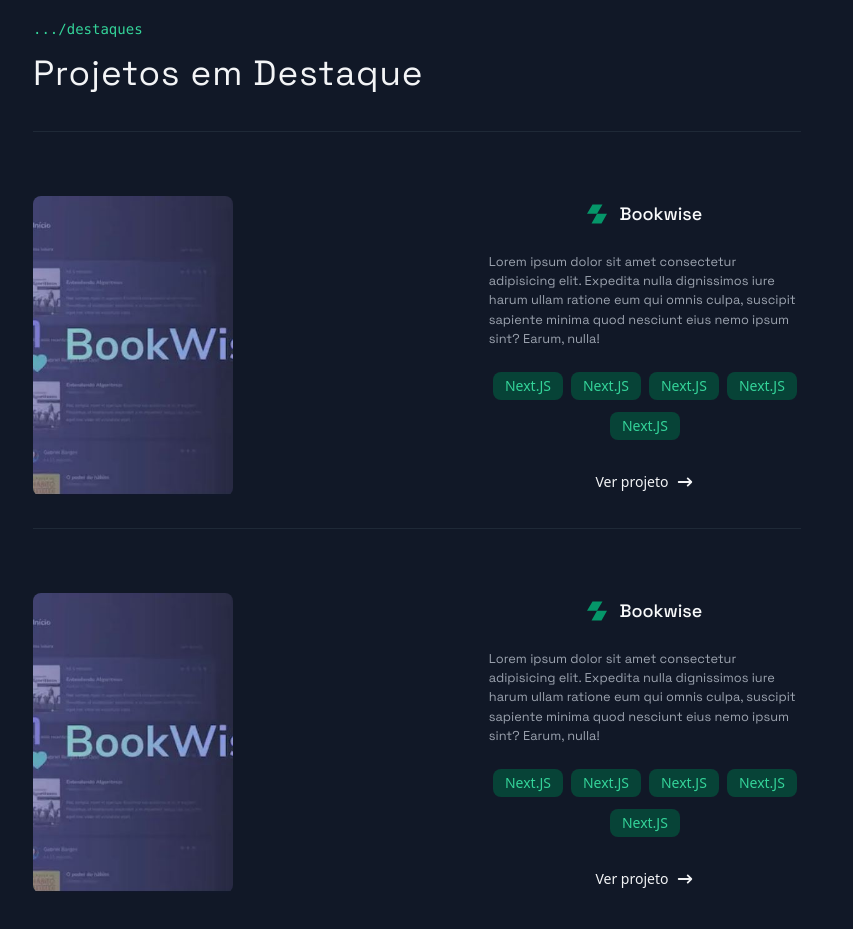
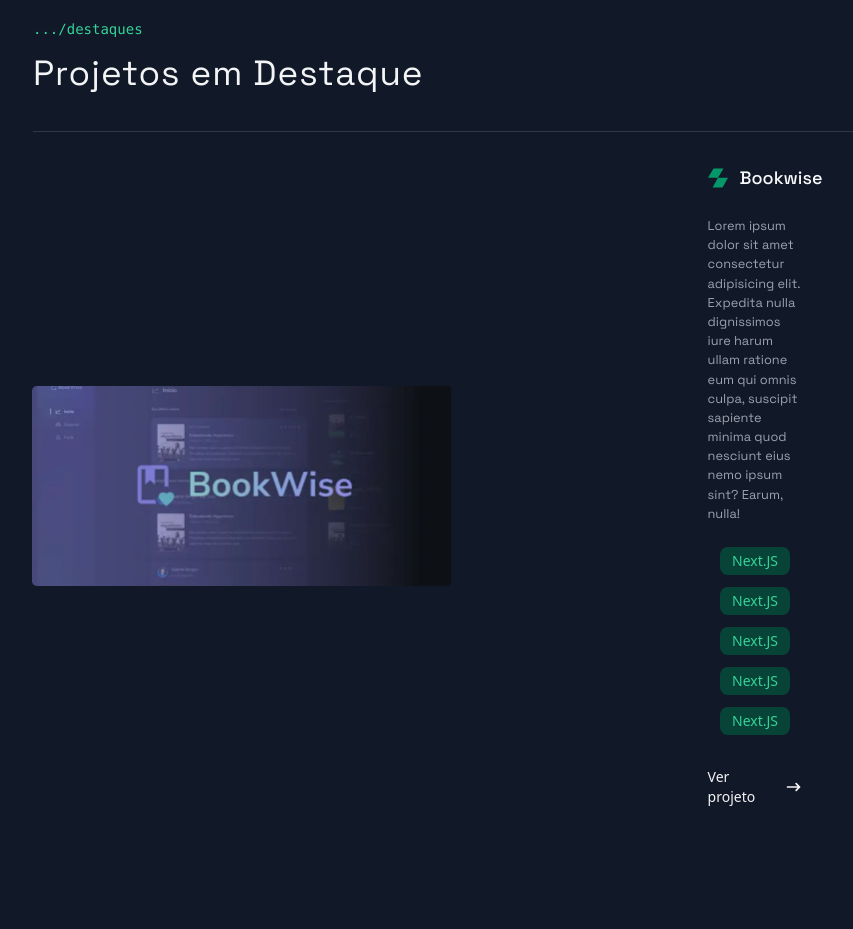
Before and after one commit to ziembick/ziembick-portfolio, a Next.js app: page / in a window 1280 px wide. Shown: the part 2240-3169 px from the top of the page, without its empty margins (31-884 px from the left). After the commit the page ends 3111 px from the top, so only its background shows below. Built offline with nearby package versions, Linux system fonts and the light colour scheme.

Commit message:
horizontal

```diff
--- /dev/null
+++ b/src/app/components/divider/horizontal.sass
@@ -0,0 +1,5 @@
+.horizontal-divider
+  max-width: 1200px
+  margin-top: 2rem
+  margin-bottom: 2rem
+  border-bottom: 1px solid #2d3748
--- a/src/app/components/divider/horizontal.tsx
+++ b/src/app/components/divider/horizontal.tsx
@@ -1,4 +1,5 @@
 import { cn } from "@/app/lib/utils";
+import "./horizontal.sass"
 
 type HorizontalDividerProps = {
   className?: string;
@@ -7,7 +8,7 @@ type HorizontalDividerProps = {
 export const HorizontalDivider = ({ className }: HorizontalDividerProps) => {
   return (
     <div
-      className={cn("w-full my-8 border-b border-b-gray-800", className)}
+      className={cn("horizontal-divider", className)}
     ></div>
   );
 };
--- a/src/app/components/pages/home/highlighlighted-projects/highlight.sass
+++ b/src/app/components/pages/home/highlighlighted-projects/highlight.sass
@@ -5,4 +5,4 @@
   display: flex
   flex-direction: column
   align-items: center
-  width: 1200px
+  max-width: 1200px
--- a/src/app/components/pages/home/highlighlighted-projects/index.tsx
+++ b/src/app/components/pages/home/highlighlighted-projects/index.tsx
@@ -1,7 +1,7 @@
 import { HorizontalDivider } from "@/app/components/divider/horizontal";
 import { SectionTitle } from "@/app/components/section-title";
 import { ProjectCard } from "./project-card";
-import "./highlight.sass"
+import "./highlight.sass";
 import { Link } from "@/app/components/link";
 import { HiArrowNarrowRight } from "react-icons/hi";
 import Image from "next/image";
@@ -10,23 +10,9 @@ export const HighLightedProjects = () => {
   return (
     <section className="container py-16">
       <SectionTitle subtitle="destaques" title="Projetos em Destaque" />
-      <HorizontalDivider className="mb-16" />
-
-      <div className="projetos">
+      <HorizontalDivider />
+      <div>
         <ProjectCard />
-        <HorizontalDivider className="mb-16" />
-        <ProjectCard />
-        {/* <HorizontalDivider className="my-16" /> */}
-        {/* <ProjectCard />
-        <HorizontalDivider className="my-16" /> */}
-
-        {/* <p className="flex items-center gap-1.5">
-          <span className="text-gray-400">Se interessou?</span>
-          <Link href="/projects" className="inline-flex">
-            Ver todos
-            <HiArrowNarrowRight />
-          </Link>
-        </p> */}
       </div>
     </section>
   );
--- a/src/app/components/pages/home/highlighlighted-projects/project-card/index.tsx
+++ b/src/app/components/pages/home/highlighlighted-projects/project-card/index.tsx
@@ -13,7 +13,7 @@ export const ProjectCard = () => {
           height={304}
           src="/images/bookwise.jpg"
           alt="Imagem"
-          className="w-full h-[200px] sm:h-[300px] lg:w-[450px] lg:min-h-full object-cover rounded-lg"
+          className="image-class"
         />
       </div>
       <div className="main-content">
--- a/src/app/components/pages/home/highlighlighted-projects/project-card/projectCard.sass
+++ b/src/app/components/pages/home/highlighlighted-projects/project-card/projectCard.sass
@@ -4,13 +4,20 @@
   gap: 16rem
   margin-left: 0
   padding-left: 0
+  max-width: 1200px
+
+.image-class
+  max-width: 1000px
+  height: 200px
+  object-fit: cover
+  border-radius: 0.3rem
 
 
 .main-content
   display: flex
   justify-content: center
   flex-direction: column
-  width: 1200px
+  max-width: 1200px
 
   h3
     font-family: var(--font-space)
```
